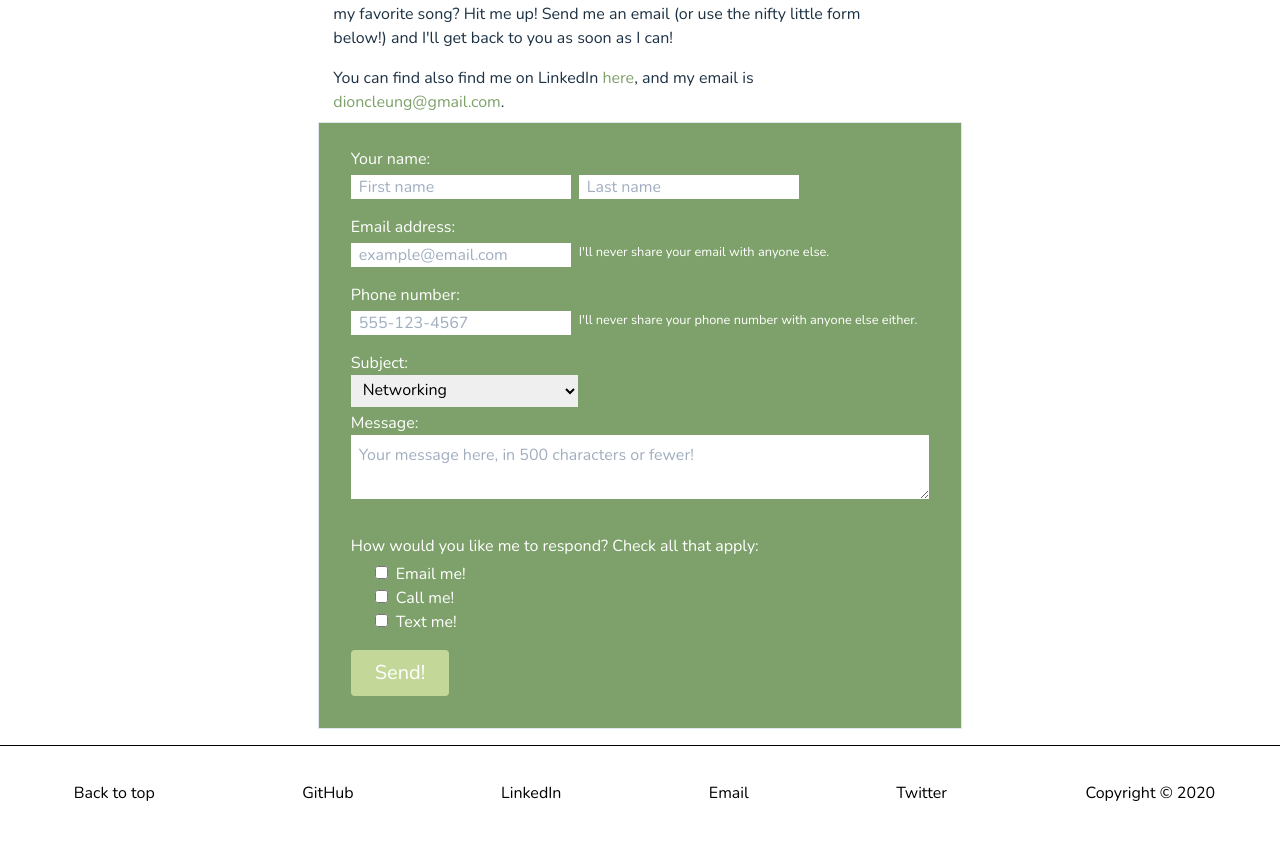
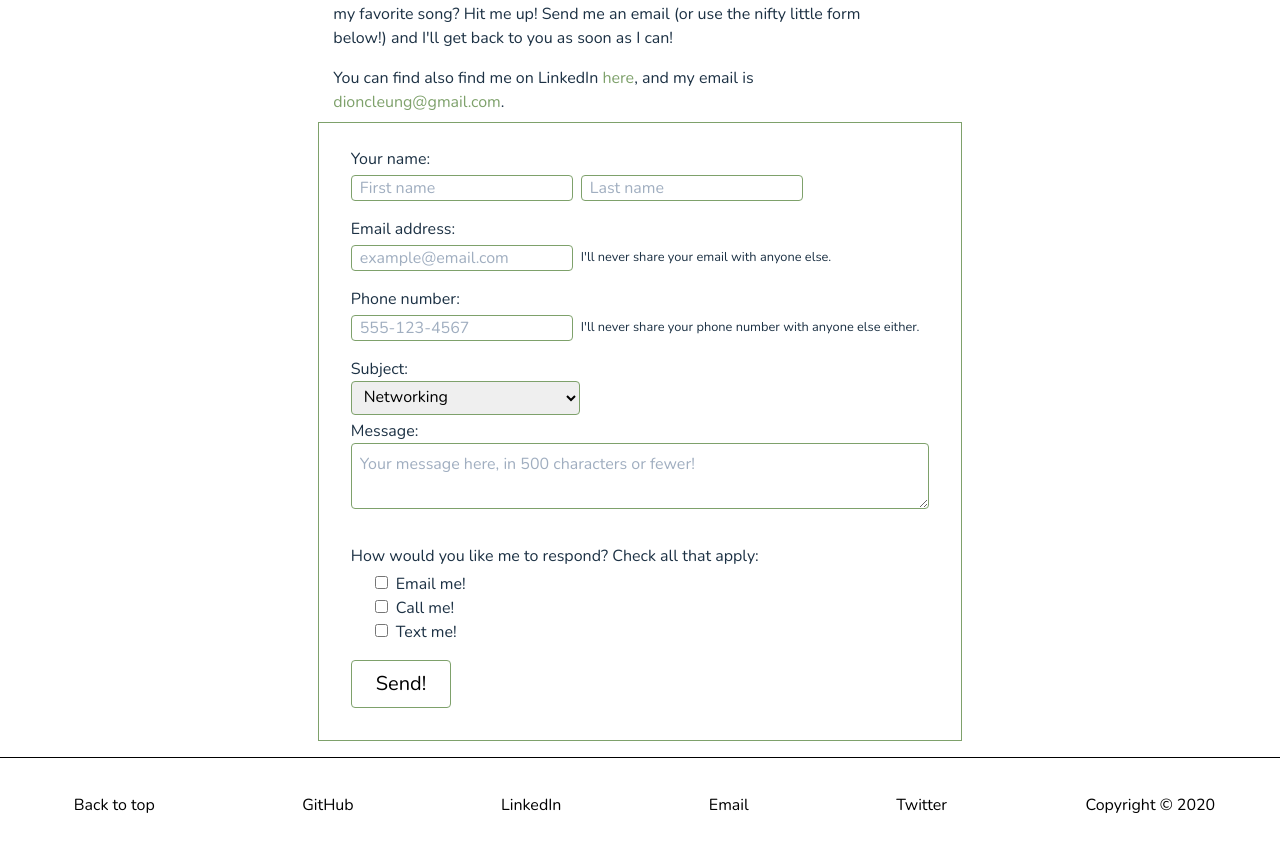
Before and after one commit to dionleung14/portfolio-nodemailer, a React (Create React App) app: page / in a window 1280 px wide. Shown: the part 4283-5135 px from the top of the page. Built offline with nearby package versions, Linux system fonts and the light colour scheme.

Commit message:
fixed styling of contact form

```diff
--- a/src/components/ContactForm.js
+++ b/src/components/ContactForm.js
@@ -163,7 +163,7 @@ export default function ContactForm(props) {
         </h3>
 
         <form
-          className="lg:w-5/6 w-full lg:mx-auto p-2 border border-gray-300 bg-dclpal1-300 text-white"
+          className="lg:w-5/6 w-full lg:mx-auto p-2 border border-dclpal1-300"
           id="contact-form"
           onSubmit={handleNodeMailerSubmit}
         >
@@ -176,7 +176,11 @@ export default function ContactForm(props) {
               </label>
               <div className="flex flex-row">
                 <input
-                  className="w-1/2 px-2 mr-2 text-black"
+                  className={`w-1/2 px-2 mr-2 rounded border border-dclpal1-300 ${
+                    props.darkModeApp.darkMode
+                      ? "focus:bg-dclpal1-500 text-white bg-dclpal1-100"
+                      : "focus:bg-dclpal1-400 text-black"
+                  }`}
                   type="text"
                   value={formState.firstName}
                   onChange={handleInput}
@@ -189,7 +193,11 @@ export default function ContactForm(props) {
                 {/* <div className="w-1/2 border-blue-600 "> */}
                 <input
                   type="name"
-                  className="w-1/2 px-2 text-black"
+                  className={`w-1/2 px-2 mr-2 rounded border border-dclpal1-300 ${
+                    props.darkModeApp.darkMode
+                      ? "focus:bg-dclpal1-500 text-white bg-dclpal1-100"
+                      : "focus:bg-dclpal1-400 text-black"
+                  }`}
                   id="last-name"
                   onChange={handleInput}
                   placeholder="Last name"
@@ -207,10 +215,14 @@ export default function ContactForm(props) {
               <label className="mb-1 mt-4" htmlFor="inputEmail">
                 Email address:
               </label>
-              <div className="flex lg:flex-row flex-col">
+              <div className="flex lg:flex-row flex-col items-center">
                 <input
                   type="email"
-                  className="px-2 mr-2 text-black"
+                  className={`px-2 mr-2 rounded border border-dclpal1-300 ${
+                    props.darkModeApp.darkMode
+                      ? "focus:bg-dclpal1-500 text-white bg-dclpal1-100"
+                      : "focus:bg-dclpal1-400 text-black"
+                  }`}
                   id="inputEmail"
                   value={formState.emailAddress}
                   placeholder="example@email.com"
@@ -228,10 +240,14 @@ export default function ContactForm(props) {
               <label className="mb-1 mt-4" htmlFor="phoneNumber">
                 Phone number:
               </label>
-              <div className="flex lg:flex-row flex-col">
+              <div className="flex lg:flex-row flex-col items-center">
                 <input
                   type="phonenumber"
-                  className="px-2 mr-2 text-black"
+                  className={`px-2 mr-2 rounded border border-dclpal1-300 ${
+                    props.darkModeApp.darkMode
+                      ? "focus:bg-dclpal1-500 text-white bg-dclpal1-100"
+                      : "focus:bg-dclpal1-400 text-black"
+                  }`}
                   id="phoneNumber"
                   placeholder="555-123-4567"
                   value={formState.phNum}
@@ -255,14 +271,18 @@ export default function ContactForm(props) {
                 </label>
                 <select
                   type="name"
-                  className="px-2 py-1 text-black"
+                  className={`px-2 py-1 rounded border border-dclpal1-300 ${
+                    props.darkModeApp.darkMode
+                      ? "focus:bg-dclpal1-500 text-white bg-dclpal1-100"
+                      : "focus:bg-dclpal1-400 text-black"
+                  }`}
                   id="subject"
                   value={formState.subject}
                   name="subject"
                   onChange={handleInput}
                   required
                 >
-                  <option className="" value="Networking">
+                  <option className="focus:bg-white" value="Networking">
                     Networking
                   </option>
                   <option value="Inquiry">Inquiry</option>
@@ -280,7 +300,11 @@ export default function ContactForm(props) {
                 </label>
                 <textarea
                   type="message"
-                  className="p-2 lg:w-64 lg:min-w-full lg:max-w-full lg:min-h-0 lg:resize text-black"
+                  className={`p-2 lg:w-64 lg:min-w-full lg:max-w-full lg:min-h-0 lg:resize rounded border border-dclpal1-300 ${
+                    props.darkModeApp.darkMode
+                      ? "focus:bg-dclpal1-500 text-white bg-dclpal1-100"
+                      : "focus:bg-dclpal1-400 text-black"
+                  }`}
                   id="message"
                   maxLength="500"
                   value={formState.message}
@@ -294,7 +318,13 @@ export default function ContactForm(props) {
                     Characters remaining: {500 - formState.message.length}
                   </small>
                 ) : (
-                  <small className="text-dclpal1-300">
+                  <small
+                    className={
+                      props.darkModeApp.darkMode
+                        ? "text-dclpal1-100"
+                        : "text-white"
+                    }
+                  >
                     I'm a hidden message!
                   </small>
                 )}
@@ -330,7 +360,11 @@ export default function ContactForm(props) {
           <div className="lg:pl-6">
             <button
               type="submit"
-              className="rounded py-2 px-6 bg-dclpal1-400 hover:bg-dclpal1-200 text-xl hover:text-white"
+              className={`rounded py-2 px-6 border border-dclpal1-300 text-xl ${
+                props.darkModeApp.darkMode
+                  ? "bg-dclpal1-100 text-white hover:bg-dclpal1-500"
+                  : "text-black hover:bg-dclpal1-400"
+              }`}
             >
               Send!
             </button>
```
